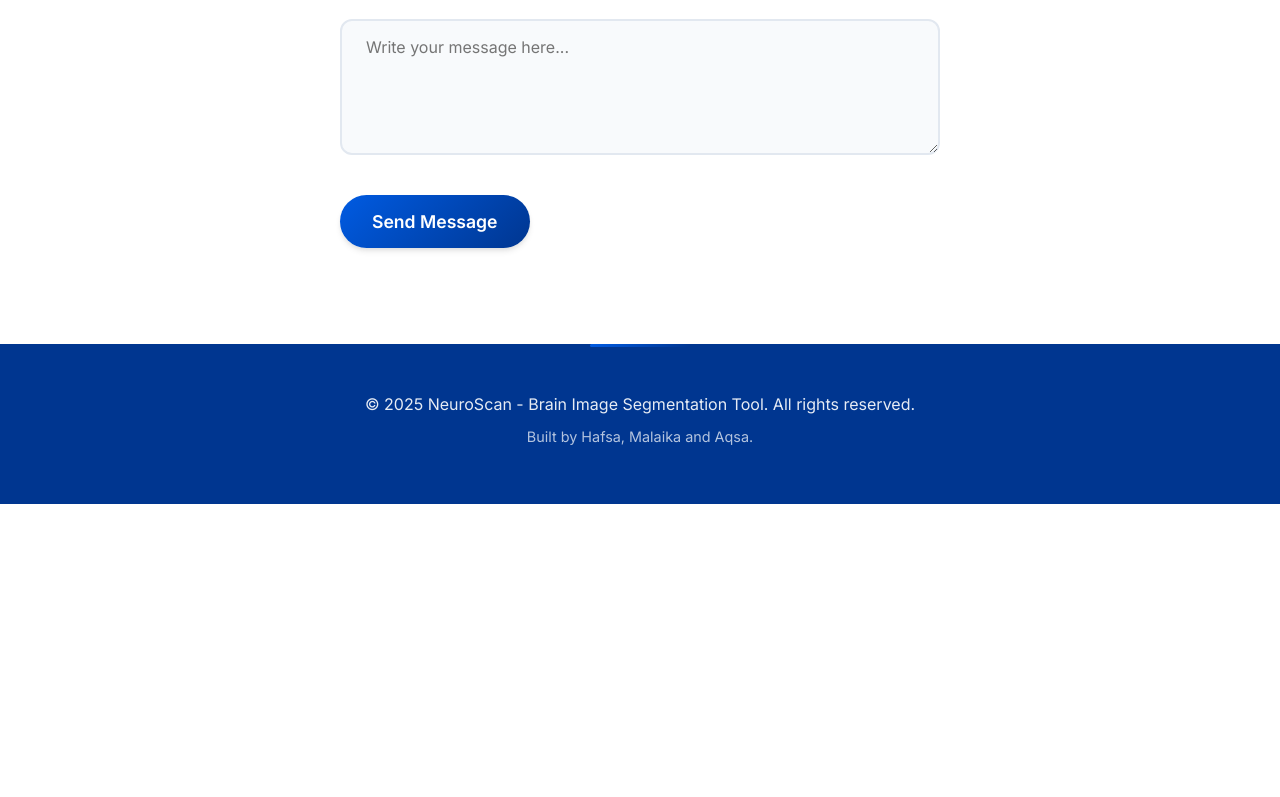
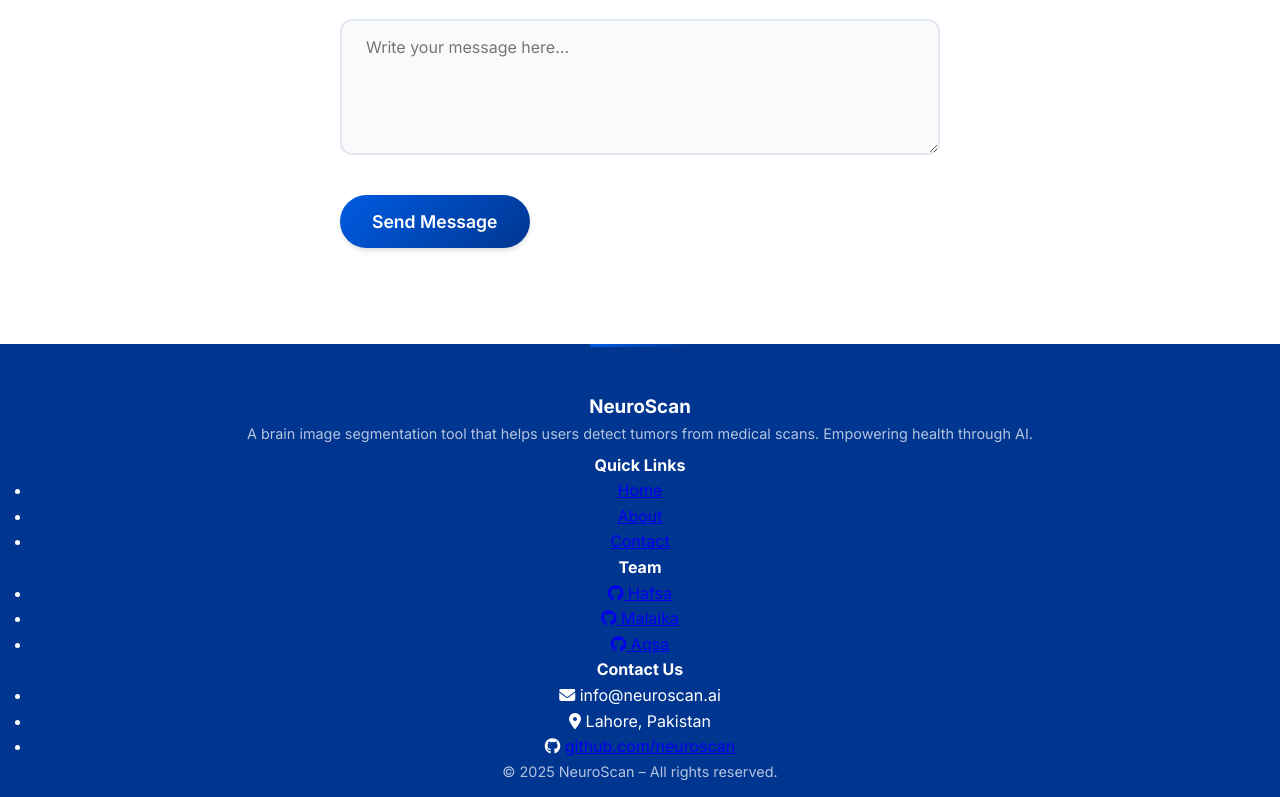
Before and after one commit to hafsahabib8/neuroscan, a React (Create React App) app: page /home in a window 1280 px wide. Shown: the part 2000-2797 px from the top of the page. Before the commit the page ends 2504 px from the top, so only its background shows below. Built offline with nearby package versions, Linux system fonts and the light colour scheme.

Commit message:
Update home.jsx

```diff
--- a/src/components/home/home.jsx
+++ b/src/components/home/home.jsx
@@ -1,259 +1,9 @@
-// import React, { useState, useEffect } from "react";
-// import "./home.css";
-// import image from "./brain.jpg";
-
-// // ✅ Capitalized component name
-// const Home = () => {
-//   const [formData, setFormData] = useState({
-//     name: "",
-//     email: "",
-//     message: "",
-//   });
-
-//   useEffect(() => {
-//     const sections = document.querySelectorAll(".fade-in-section");
-//     const options = { threshold: 0.1 };
-//     const observer = new IntersectionObserver((entries) => {
-//       entries.forEach((entry) => {
-//         if (entry.isIntersecting) {
-//           entry.target.classList.add("visible");
-//         }
-//       });
-//     }, options);
-//     sections.forEach((section) => observer.observe(section));
-//     return () => {
-//       sections.forEach((section) => observer.unobserve(section));
-//     };
-//   }, []);
-
-//   const handleChange = (e) => {
-//     setFormData({ ...formData, [e.target.name]: e.target.value });
-//   };
-
-//   const handleSubmit = (e) => {
-//     e.preventDefault();
-//     alert(
-//       `Thanks for reaching out, ${formData.name}! We'll get back to you soon.`
-//     );
-//     setFormData({ name: "", email: "", message: "" });
-//   };
-
-//   return (
-//     <div className="home-container">
-//       {/* Floating background blobs */}
-//       <div className="blob blob1"></div>
-//       <div className="blob blob2"></div>
-
-//       {/* Navigation */}
-//       <nav className="navbar">
-//         <div className="logo">NeuroScan</div>
-//         <ul className="nav-links">
-//           <li>
-//             <a href="#home" className="active">
-//               Home
-//             </a>
-//           </li>
-//           <li>
-//             <a href="#about">About</a>
-//           </li>
-//           <li>
-//             <a href="#contact">Contact</a>
-//           </li>
-//           <li>
-//            <a href="/login"> <button className="btn login-btn">
-//               <svg
-//                 className="icon"
-//                 viewBox="0 0 24 24"
-//                 fill="none"
-//                 stroke="currentColor"
-//                 strokeWidth="2"
-//               >
-//                 <path d="M15 3h4a2 2 0 0 1 2 2v4" />
-//                 <path d="M10 14L21 3" />
-//                 <path d="M21 21v-6" />
-//               </svg>
-//               Login
-//             </button></a>
-//           </li>
-//           <li>
-//             <button className="btn signup-btn">
-//               <svg
-//                 className="icon"
-//                 viewBox="0 0 24 24"
-//                 fill="none"
-//                 stroke="currentColor"
-//                 strokeWidth="2"
-//               >
-//                 <path d="M12 5v14M5 12h14" />
-//               </svg>
-//               Sign Up
-//             </button>
-//           </li>
-//         </ul>
-//       </nav>
-
-//       {/* Hero Section */}
-//       <header id="home" className="hero-section fade-in-section">
-//         <div className="hero-text">
-//           <h1>Revolutionizing Brain Image Segmentation</h1>
-//           <p>
-//             Advanced AI-powered tool to detect and segment brain tumors with
-//             precision and ease.
-//           </p>
-//           <button className="btn primary-btn">
-//             Get Started
-//             <svg
-//               className="icon-arrow"
-//               viewBox="0 0 24 24"
-//               fill="none"
-//               stroke="#fff"
-//               strokeWidth="3"
-//             >
-//               <line x1="5" y1="12" x2="19" y2="12"></line>
-//               <polyline points="12 5 19 12 12 19"></polyline>
-//             </svg>
-//           </button>
-//         </div>
-//         <div className="hero-image">
-//           <img src={image} alt="Brain scan" />
-//         </div>
-//       </header>
-
-//       {/* About Section */}
-//       <section id="about" className="about-section fade-in-section">
-//         <h2>About NeuroScan</h2>
-//         <p>
-//           NeuroScan leverages cutting-edge deep learning models trained on vast
-//           datasets of brain MRI scans to accurately identify and segment tumors.
-//           Designed for neurologists, radiologists, and researchers, our
-//           web-based platform simplifies complex image analysis, enabling faster
-//           diagnosis and treatment planning.
-//         </p>
-//         <div className="features-grid">
-//           <FeatureCard
-//             icon={
-//               <svg
-//                 viewBox="0 0 24 24"
-//                 fill="none"
-//                 stroke="#0ebeff"
-//                 strokeWidth="2"
-//               >
-//                 <circle cx="12" cy="12" r="10" />
-//                 <path d="M8 12l2 2 4-4" />
-//               </svg>
-//             }
-//             title="High accuracy segmentation"
-//           />
-//           <FeatureCard
-//             icon={
-//               <svg
-//                 viewBox="0 0 24 24"
-//                 fill="none"
-//                 stroke="#0ebeff"
-//                 strokeWidth="2"
-//               >
-//                 <path d="M3 12l2-2 4 4 8-8 2 2-10 10z" />
-//               </svg>
-//             }
-//             title="Interactive 3D visualization"
-//           />
-//           <FeatureCard
-//             icon={
-//               <svg
-//                 viewBox="0 0 24 24"
-//                 fill="none"
-//                 stroke="#0ebeff"
-//                 strokeWidth="2"
-//               >
-//                 <path d="M21 16V8a2 2 0 0 0-2-2H7l-4 4v6a2 2 0 0 0 2 2h12a2 2 0 0 0 2-2z" />
-//                 <path d="M3 12h4" />
-//               </svg>
-//             }
-//             title="PACS Integration"
-//           />
-//           <FeatureCard
-//             icon={
-//               <svg
-//                 viewBox="0 0 24 24"
-//                 fill="none"
-//                 stroke="#0ebeff"
-//                 strokeWidth="2"
-//               >
-//                 <circle cx="12" cy="12" r="10" />
-//                 <line x1="12" y1="8" x2="12" y2="12" />
-//                 <line x1="12" y1="16" x2="12.01" y2="16" />
-//               </svg>
-//             }
-//             title="User-friendly interface"
-//           />
-//         </div>
-//       </section>
-
-//       {/* Contact Section */}
-//       <section id="contact" className="contact-section fade-in-section">
-//         <h2>Contact Us</h2>
-//         <form onSubmit={handleSubmit} className="contact-form" noValidate>
-//           <label htmlFor="name">Name</label>
-//           <input
-//             type="text"
-//             id="name"
-//             name="name"
-//             placeholder="Your full name"
-//             value={formData.name}
-//             onChange={handleChange}
-//             required
-//           />
-//           <label htmlFor="email">Email</label>
-//           <input
-//             type="email"
-//             id="email"
-//             name="email"
-//             placeholder="your.email@example.com"
-//             value={formData.email}
-//             onChange={handleChange}
-//             required
-//           />
-//           <label htmlFor="message">Message</label>
-//           <textarea
-//             id="message"
-//             name="message"
-//             placeholder="Write your message here..."
-//             value={formData.message}
-//             onChange={handleChange}
-//             rows="5"
-//             required
-//           />
-//           <button type="submit" className="btn primary-btn">
-//             Send Message
-//           </button>
-//         </form>
-//       </section>
-
-//       <footer className="footer">
-//         <p>
-//           © 2025 NeuroScan - Brain Image Segmentation Tool. All rights reserved.
-//         </p>
-//         <p>Built by Hafsa, Malaika and Aqsa.</p>
-//       </footer>
-//     </div>
-//   );
-// };
-
-// // ✅ Capitalized helper component
-// const FeatureCard = ({ icon, title }) => (
-//   <div className="feature-card">
-//     <div className="feature-icon">{icon}</div>
-//     <h3>{title}</h3>
-//   </div>
-// );
-
-// // ✅ Export with correct name
-// export default Home;
-
 import React, { useState, useEffect } from "react";
+import { useNavigate } from "react-router-dom";
 import "./home.css";
-import image from "./brain.jpg";
-import Login from "../login/Login"; // ⬅️ Import Login Modal
+import image from "../../assets/brain.jpg";
+import Login from "../login/Login";
+import RoleSelection from "../Signup/RoleSelection";
 
 const Home = () => {
   const [formData, setFormData] = useState({
@@ -261,6 +11,7 @@ const Home = () => {
     email: "",
     message: "",
   });
+  const navigate = useNavigate();
 
   const [showLoginModal, setShowLoginModal] = useState(false); // ⬅️ Modal state
 
@@ -286,7 +37,9 @@ const Home = () => {
 
   const handleSubmit = (e) => {
     e.preventDefault();
-    alert(`Thanks for reaching out, ${formData.name}! We'll get back to you soon.`);
+    alert(
+      `Thanks for reaching out, ${formData.name}! We'll get back to you soon.`
+    );
     setFormData({ name: "", email: "", message: "" });
   };
 
@@ -300,12 +53,29 @@ const Home = () => {
       <nav className="navbar">
         <div className="logo">NeuroScan</div>
         <ul className="nav-links">
-          <li><a href="#home" className="active">Home</a></li>
-          <li><a href="#about">About</a></li>
-          <li><a href="#contact">Contact</a></li>
           <li>
-            <button className="btn login-btn" onClick={() => setShowLoginModal(true)}>
-              <svg className="icon" viewBox="0 0 24 24" fill="none" stroke="currentColor" strokeWidth="2">
+            <a href="#home" className="active">
+              Home
+            </a>
+          </li>
+          <li>
+            <a href="#about">About</a>
+          </li>
+          <li>
+            <a href="#contact">Contact</a>
+          </li>
+          <li>
+            <button
+              className="btn login-btn"
+              onClick={() => setShowLoginModal(true)}
+            >
+              <svg
+                className="icon"
+                viewBox="0 0 24 24"
+                fill="none"
+                stroke="currentColor"
+                strokeWidth="2"
+              >
                 <path d="M15 3h4a2 2 0 0 1 2 2v4" />
                 <path d="M10 14L21 3" />
                 <path d="M21 21v-6" />
@@ -314,8 +84,17 @@ const Home = () => {
             </button>
           </li>
           <li>
-            <button className="btn signup-btn">
-              <svg className="icon" viewBox="0 0 24 24" fill="none" stroke="currentColor" strokeWidth="2">
+            <button
+              className="btn signup-btn"
+              onClick={() => navigate("/roleselect")}
+            >
+              <svg
+                className="icon"
+                viewBox="0 0 24 24"
+                fill="none"
+                stroke="currentColor"
+                strokeWidth="2"
+              >
                 <path d="M12 5v14M5 12h14" />
               </svg>
               Sign Up
@@ -329,11 +108,21 @@ const Home = () => {
         <div className="hero-text">
           <h1>Revolutionizing Brain Image Segmentation</h1>
           <p>
-            Advanced AI-powered tool to detect and segment brain tumors with precision and ease.
+            Advanced AI-powered tool to detect and segment brain tumors with
+            precision and ease.
           </p>
-          <button className="btn primary-btn">
+          <button
+            className="btn primary-btn"
+            onClick={() => setShowLoginModal(true)}
+          >
             Get Started
-            <svg className="icon-arrow" viewBox="0 0 24 24" fill="none" stroke="#fff" strokeWidth="3">
+            <svg
+              className="icon-arrow"
+              viewBox="0 0 24 24"
+              fill="none"
+              stroke="#fff"
+              strokeWidth="3"
+            >
               <line x1="5" y1="12" x2="19" y2="12"></line>
               <polyline points="12 5 19 12 12 19"></polyline>
             </svg>
@@ -343,17 +132,29 @@ const Home = () => {
           <img src={image} alt="Brain scan" />
         </div>
       </header>
-
+      <link
+        rel="stylesheet"
+        href="https://cdnjs.cloudflare.com/ajax/libs/font-awesome/6.5.0/css/all.min.css"
+      />
       {/* About Section */}
       <section id="about" className="about-section fade-in-section">
         <h2>About NeuroScan</h2>
         <p>
-          NeuroScan leverages cutting-edge deep learning models trained on vast datasets of brain MRI scans to accurately identify and segment tumors. Designed for neurologists, radiologists, and researchers, our web-based platform simplifies complex image analysis, enabling faster diagnosis and treatment planning.
+          NeuroScan leverages cutting-edge deep learning models trained on vast
+          datasets of brain MRI scans to accurately identify and segment tumors.
+          Designed for neurologists, radiologists, and researchers, our
+          web-based platform simplifies complex image analysis, enabling faster
+          diagnosis and treatment planning.
         </p>
         <div className="features-grid">
           <FeatureCard
             icon={
-              <svg viewBox="0 0 24 24" fill="none" stroke="#0ebeff" strokeWidth="2">
+              <svg
+                viewBox="0 0 24 24"
+                fill="none"
+                stroke="#0ebeff"
+                strokeWidth="2"
+              >
                 <circle cx="12" cy="12" r="10" />
                 <path d="M8 12l2 2 4-4" />
               </svg>
@@ -362,7 +163,12 @@ const Home = () => {
           />
           <FeatureCard
             icon={
-              <svg viewBox="0 0 24 24" fill="none" stroke="#0ebeff" strokeWidth="2">
+              <svg
+                viewBox="0 0 24 24"
+                fill="none"
+                stroke="#0ebeff"
+                strokeWidth="2"
+              >
                 <path d="M3 12l2-2 4 4 8-8 2 2-10 10z" />
               </svg>
             }
@@ -370,7 +176,12 @@ const Home = () => {
           />
           <FeatureCard
             icon={
-              <svg viewBox="0 0 24 24" fill="none" stroke="#0ebeff" strokeWidth="2">
+              <svg
+                viewBox="0 0 24 24"
+                fill="none"
+                stroke="#0ebeff"
+                strokeWidth="2"
+              >
                 <path d="M21 16V8a2 2 0 0 0-2-2H7l-4 4v6a2 2 0 0 0 2 2h12a2 2 0 0 0 2-2z" />
                 <path d="M3 12h4" />
               </svg>
@@ -379,7 +190,12 @@ const Home = () => {
           />
           <FeatureCard
             icon={
-              <svg viewBox="0 0 24 24" fill="none" stroke="#0ebeff" strokeWidth="2">
+              <svg
+                viewBox="0 0 24 24"
+                fill="none"
+                stroke="#0ebeff"
+                strokeWidth="2"
+              >
                 <circle cx="12" cy="12" r="10" />
                 <line x1="12" y1="8" x2="12" y2="12" />
                 <line x1="12" y1="16" x2="12.01" y2="16" />
@@ -431,14 +247,92 @@ const Home = () => {
       </section>
 
       <footer className="footer">
-        <p>© 2025 NeuroScan - Brain Image Segmentation Tool. All rights reserved.</p>
-        <p>Built by Hafsa, Malaika and Aqsa.</p>
+        <div className="footer-content">
+          <div className="footer-section about">
+            <h3>NeuroScan</h3>
+            <p>
+              A brain image segmentation tool that helps users detect tumors
+              from medical scans. Empowering health through AI.
+            </p>
+          </div>
+
+          <div className="footer-section links">
+            <h4>Quick Links</h4>
+            <ul>
+              <li>
+                <a href="/home">Home</a>
+              </li>
+              <li>
+                <a href="#about">About</a>
+              </li>
+              <li>
+                <a href="#contact">Contact</a>
+              </li>
+            </ul>
+          </div>
+
+          <div className="footer-section team">
+            <h4>Team</h4>
+            <ul>
+              <li>
+                <a
+                  href="https://github.com/hafsa"
+                  target="_blank"
+                  rel="noopener noreferrer"
+                >
+                  <i className="fab fa-github"></i> Hafsa
+                </a>
+              </li>
+              <li>
+                <a
+                  href="https://github.com/malaika"
+                  target="_blank"
+                  rel="noopener noreferrer"
+                >
+                  <i className="fab fa-github"></i> Malaika
+                </a>
+              </li>
+              <li>
+                <a
+                  href="https://github.com/aqsa"
+                  target="_blank"
+                  rel="noopener noreferrer"
+                >
+                  <i className="fab fa-github"></i> Aqsa
+                </a>
+              </li>
+            </ul>
+          </div>
+
+          <div className="footer-section contact">
+            <h4>Contact Us</h4>
+            <ul>
+              <li>
+                <i className="fas fa-envelope"></i> info@neuroscan.ai
+              </li>
+              <li>
+                <i className="fas fa-map-marker-alt"></i> Lahore, Pakistan
+              </li>
+              <li>
+                <i className="fab fa-github"></i>{" "}
+                <a
+                  href="https://github.com/neuroscan"
+                  target="_blank"
+                  rel="noopener noreferrer"
+                >
+                  github.com/neuroscan
+                </a>
+              </li>
+            </ul>
+          </div>
+        </div>
+
+        <div className="footer-bottom">
+          <p>© 2025 NeuroScan – All rights reserved.</p>
+        </div>
       </footer>
-
       {/* ✅ Login Modal */}
-      {showLoginModal && (
-        <Login onClose={() => setShowLoginModal(false)} />
-      )}
+      {showLoginModal && <Login onClose={() => setShowLoginModal(false)} />}
     </div>
   );
 };
```
